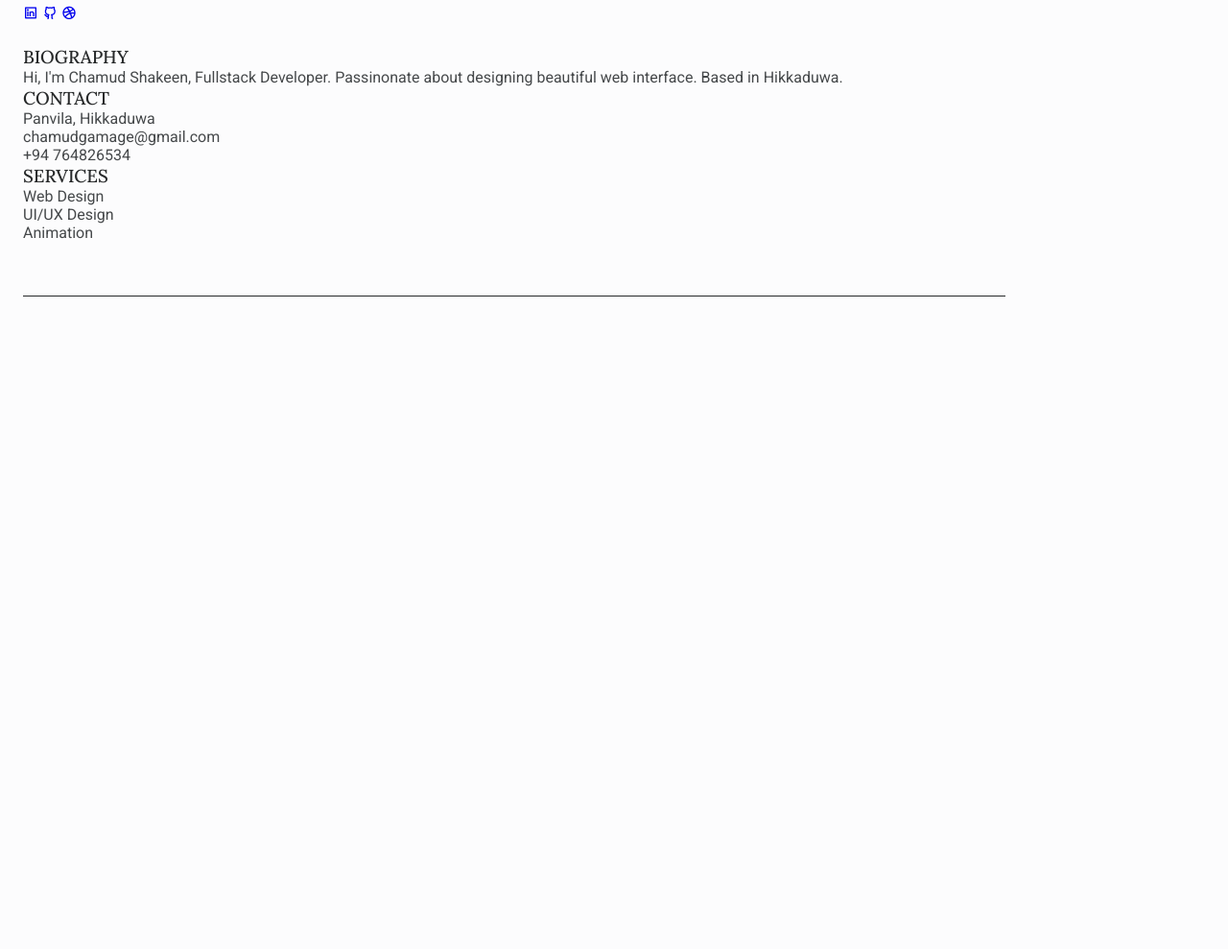
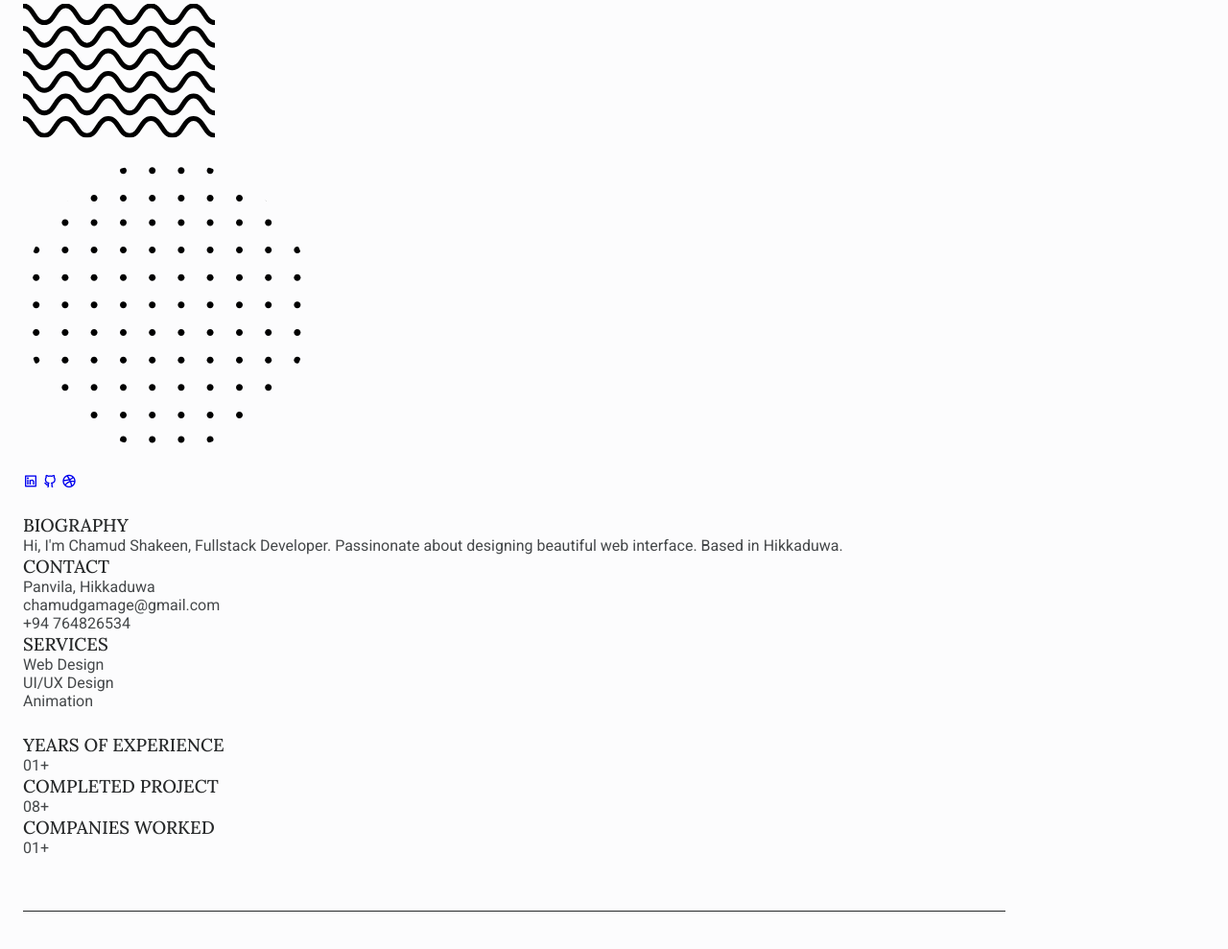
Before and after one commit to CHAMUD12/My-Portfolio, a plain HTML site: page index.html in a window 1280 px wide. Shown: the part 1546-2535 px from the top of the page at 96% size. Before the commit the page ends 1895 px from the top, so only its background shows below. Drawn offline with nearby package versions, Linux system fonts and the light colour scheme; a web font is replaced by a local one.

Commit message:
home info 2 design

```diff
--- a/index.html
+++ b/index.html
@@ -98,8 +98,8 @@
                             <img src="/assest/perfil.jpeg" alt="home perfil">
                         </div>
 
-                        <!-- <img src="/assest/shape-wawes.svg" alt="" class="home__shape-wawes"> -->
-                        <!-- <img src="/assest/shape-circle.svg" alt="" class="home__shape-circle"> -->
+                        <img src="/assest/shape-wawes.svg" alt="" class="home__shape-wawes">
+                        <img src="/assest/shape-circle.svg" alt="" class="home__shape-circle">
                     </div>
 
                     <ul class="home__social">
@@ -157,6 +157,37 @@
                 </div>
 
                 <!-- home info 2 -->
+                <div class="home__info">
+                    <div>
+                        <h3 class="home__info-title">
+                            YEARS OF EXPERIENCE
+                        </h3>
+
+                        <p class="home__info-number">
+                            01+
+                        </p>
+                    </div>
+
+                    <div>
+                        <h3 class="home__info-title">
+                            COMPLETED PROJECT
+                        </h3>
+
+                        <p class="home__info-number">
+                            08+
+                        </p>
+                    </div>
+
+                    <div>
+                        <h3 class="home__info-title">
+                            COMPANIES WORKED
+                        </h3>
+
+                        <p class="home__info-number">
+                            01+
+                        </p>
+                    </div>
+                </div>
             </div>
         </section>
 
```
